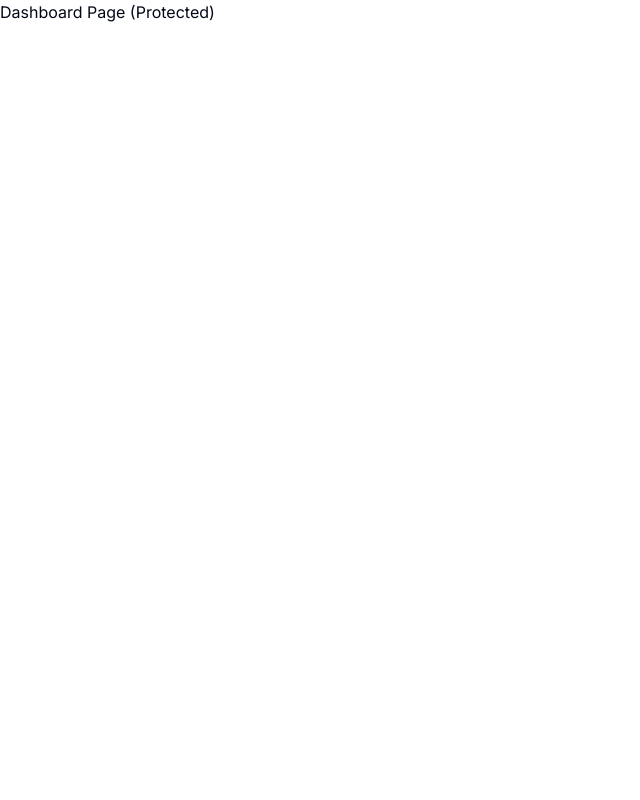
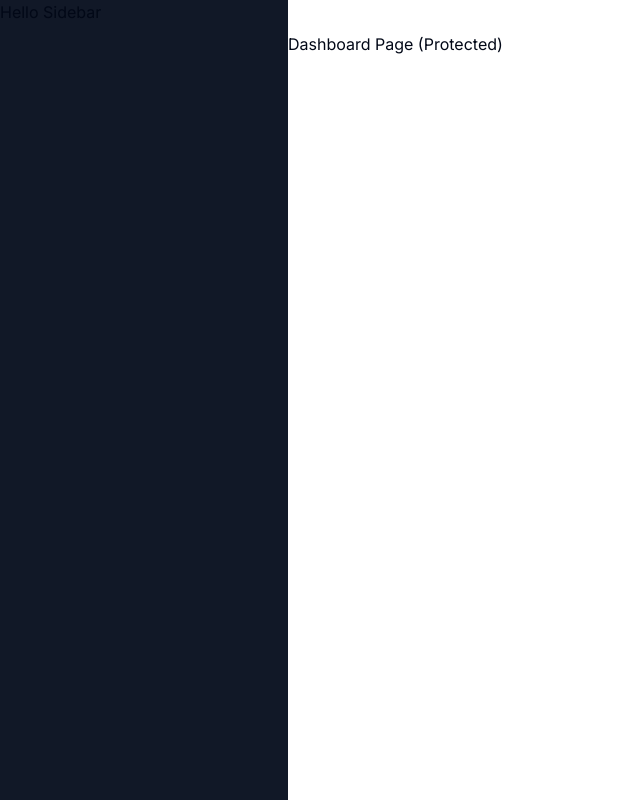
Before and after one commit to susanta/ai-content-genertor, a Next.js app: page /dashboard in a window 1280 px wide. Shown: the whole page, without its empty margins (0-640 px from the left). Built offline with nearby package versions, Linux system fonts and the light colour scheme.

Commit message:
Cleanup dashboard, added layout for dashboard. Addd sidebar, navbar component structure

```diff
--- a/app/(dashboard)/(routes)/dashboard/page.tsx
+++ b/app/(dashboard)/(routes)/dashboard/page.tsx
@@ -1,10 +1,7 @@
-import { UserButton } from '@clerk/nextjs';
-
 const DashboardPage = () => {
   return (
     <div>
       <p>Dashboard Page (Protected)</p>
-      <UserButton afterSignOutUrl="/" />
     </div>
   );
 };
--- /dev/null
+++ b/app/(dashboard)/layout.tsx
@@ -0,0 +1,17 @@
+import Navbar from '@/components/navbar';
+
+const DashboardLayout = ({ children }: { children: React.ReactNode }) => {
+  return (
+    <div className="h-full relative">
+      <div className="hidden h-full md:flex md:w-72 md:flex-col md:fixed md:inset-y-0 z-[80] bg-gray-900">
+        <div>Hello Sidebar</div>
+      </div>
+      <main className="md:pl-72">
+        <Navbar />
+        {children}
+      </main>
+    </div>
+  );
+};
+
+export default DashboardLayout;
--- /dev/null
+++ b/components/navbar.tsx
@@ -0,0 +1,18 @@
+import { Button } from '@/components/ui/button';
+import { UserButton } from '@clerk/nextjs';
+import { Menu } from 'lucide-react';
+
+const Navbar = () => {
+  return (
+    <div className="flex items-center p-4">
+      <Button variant="ghost" size="icon" className="md:hidden">
+        <Menu />
+      </Button>
+      <div className="flex w-full justify-end">
+        <UserButton afterSignOutUrl="/" />
+      </div>
+    </div>
+  );
+};
+
+export default Navbar;
```
